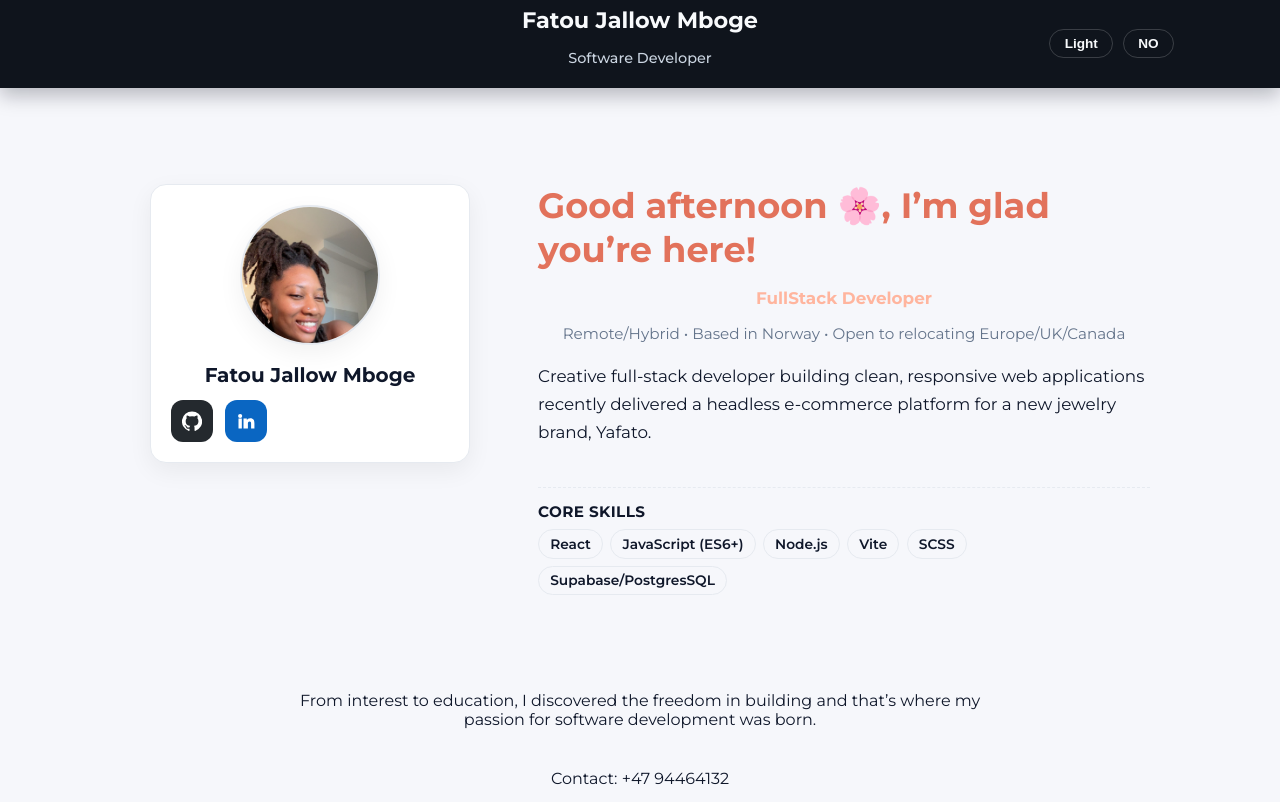
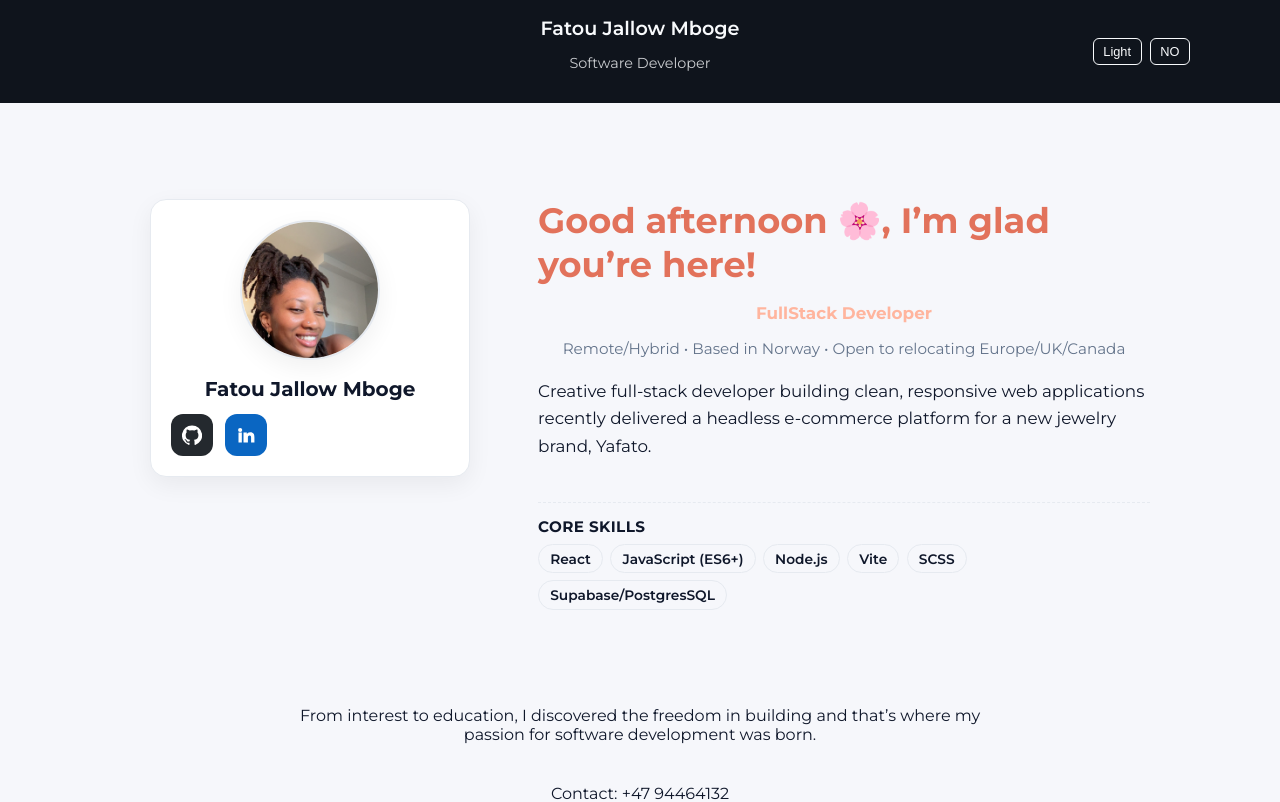
Before and after one commit to fantadiallo/fatoujallow-fullstack, a React (Vite) app: page / in a window 1280 px wide. Shown: the top 802 px of the page. Built offline with nearby package versions, Linux system fonts and the light colour scheme.

Commit message:
fix: centering header, and fix: cv load

```diff
--- a/src/components/Header/Header.module.scss
+++ b/src/components/Header/Header.module.scss
@@ -2,89 +2,77 @@
   position: sticky;
   top: 0;
   z-index: 1000;
-
-
   background: var(--header-bg, #0f141c);
   color: var(--header-text, #f8fafc);
-  border-bottom: 1px solid var(--header-border, #0f141c);
-  box-shadow: var(--header-shadow, 0 8px 18px rgba(2, 6, 23, 0.25));
-
-  padding: 0.85rem 0;
+  padding: calc(1rem + env(safe-area-inset-top, 0px)) 1rem;
+  display: flex;
+  justify-content: center;
+  align-items: center;
 }
 
 .container {
-  max-width: 1100px;
-  margin: 0 auto;
-  padding: 0 1rem;
+  position: relative;
   display: flex;
   align-items: center;
-  justify-content: space-between;
-  position: relative;
-  min-height: 60px;
+  justify-content: center;
+  width: 100%;
+  max-width: 1100px;
 }
 
 .brand {
-  position: absolute;
-  left: 50%;
-  top: 50%;
-  transform: translate(-50%, -50%);
+  display: flex;
+  flex-direction: column;
+  align-items: center;
   text-align: center;
-  line-height: 1.3;
-  pointer-events: none;
 }
 
 .logo {
-  font-size: 1.4rem;
-  font-weight: 800;
-  color: var(--header-text, #f8fafc);
+  font-size: 1.2rem;
+  font-weight: 600;
 }
 
 .subtitle {
   font-size: 0.9rem;
-  font-weight: 500;
-  color: var(--header-muted, #cbd5e1);
+  opacity: 0.8;
+}
+
+.controls {
+  position: absolute;
+  right: 0;
+  display: flex;
+  gap: 0.5rem;
+}
+
+.toggle {
+  background: transparent;
+  border: 1px solid var(--header-text, #f8fafc);
+  color: inherit;
+  padding: 0.3rem 0.6rem;
+  border-radius: 6px;
+  cursor: pointer;
+  font-size: 0.8rem;
+  transition: background 0.2s;
+}
+
+.toggle:hover {
+  background: rgba(255, 255, 255, 0.1);
 }
 
 
-.controls {
-  display: flex;
-  gap: 0.6rem;
-  margin-left: auto;
-  position: relative;
-  z-index: 2;
+@media (max-width: 600px) {
+  .header {
+    padding: calc(1.5rem + env(safe-area-inset-top, 0px)) 1rem;
+  }
+
+  .container {
+    flex-direction: column;
+    align-items: center;
+    justify-content: center;
+    gap: 0.75rem;
+  }
+
+  .controls {
+    position: static;
+    justify-content: center;
+  }
 }
-
-
-.toggle {
-  background: transparent;
-  color: var(--header-text, #f8fafc);
-  border: 1px solid rgba(255, 255, 255, 0.18);
-  padding: 0.4rem 0.9rem;
-  border-radius: 20px;
-  font-size: 0.85rem;
-  font-weight: 600;
-  cursor: pointer;
-  transition:
-    border-color var(--transition),
-    transform var(--transition),
-    background var(--transition),
-    color var(--transition);
-}
-
-.toggle:hover {
-  border-color: var(--accent);
-  background: rgba(255, 255, 255, 0.05);
-  transform: translateY(-1px);
-}
-
-.toggle:focus-visible {
-  outline: none;
-  box-shadow: 0 0 0 var(--ring, 2px) var(--focus, rgba(59,130,246,.5));
-  border-color: var(--accent);
-}
-
-
-html[data-theme="dark"] .header {
-  background: var(--header-bg, #121821);
-  border-bottom-color: var(--header-border, #232b36);
-}
--- a/src/i18n/en.json
+++ b/src/i18n/en.json
@@ -64,7 +64,7 @@
     "work": {
       "title": "Yafato — Work (CV)",
       "live": "https://www.yafato.com",
-      "repo": "https://github.com/fantadiallo/yafatoJewelry",
+      "repo": "https://github.com/fantadiallo/yafatoJewlry.git",
       "summary": "Headless e-commerce platform for jewelry brand, built with Shopify Storefront & Admin APIs. Custom product pages, cart, checkout, and order sync.",
       "stack": ["React", "TypeScript", "Node.js", "Shopify API", "Vite", "SCSS"],
       "details": [
--- a/src/i18n/no.json
+++ b/src/i18n/no.json
@@ -64,7 +64,7 @@
     "work": {
       "title": "Yafato — Arbeid (CV)",
       "live": "https://www.yafato.com",
-      "repo": "https://github.com/fantadiallo/yafatoJewelry",
+      "repo": "https://github.com/fantadiallo/yafatoJewlry.git",
       "summary": "Headless nettbutikk for mitt smykkemerke, bygget med Shopify Storefront- og Admin-API. Egendefinerte produktsider, handlekurv, checkout og ordresynk.",
       "stack": ["React", "TypeScript", "Node.js", "Shopify API", "Vite", "SCSS"],
       "details": [
@@ -78,8 +78,7 @@
     },
 
     "project2": {
-      "title": "Kjæledyradopsjon — Prosjekt 2 (CRUD + Auth)",
-      "repo": "https://github.com/your-pet-adoption-repo",
+      "title": "Kjæledyradopsjon  Prosjekt 2 (CRUD + Auth)",
       "summary": "Skoleprosjekt som viser full CRUD, autentisering, brukerprofiler og rollebaserte dashboards.",
       "stack": ["Vanilla JS", "Node.js", "REST API", "SCSS", "HTML", "Jest", "Postman"],
       "details": [
```
Also changed, not shown: 2 other files (tests, documents, lock files or other folders).
